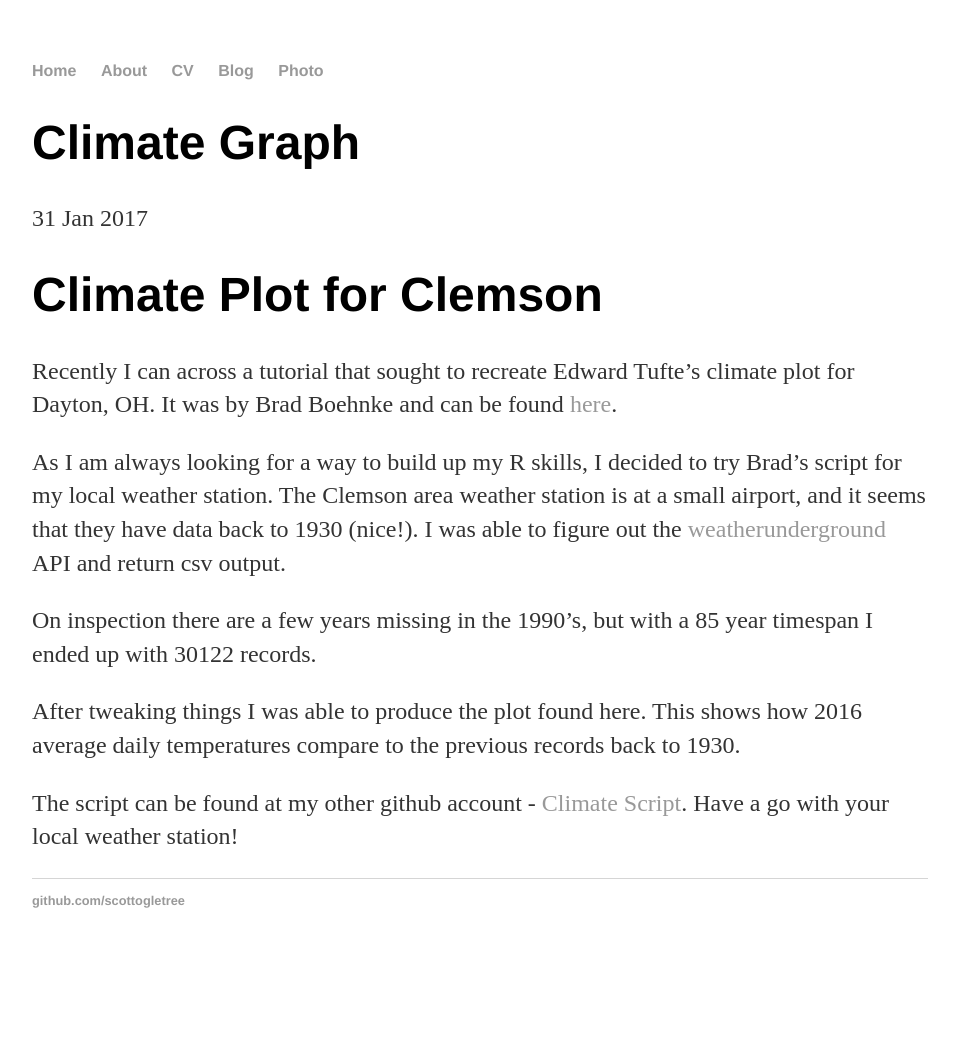
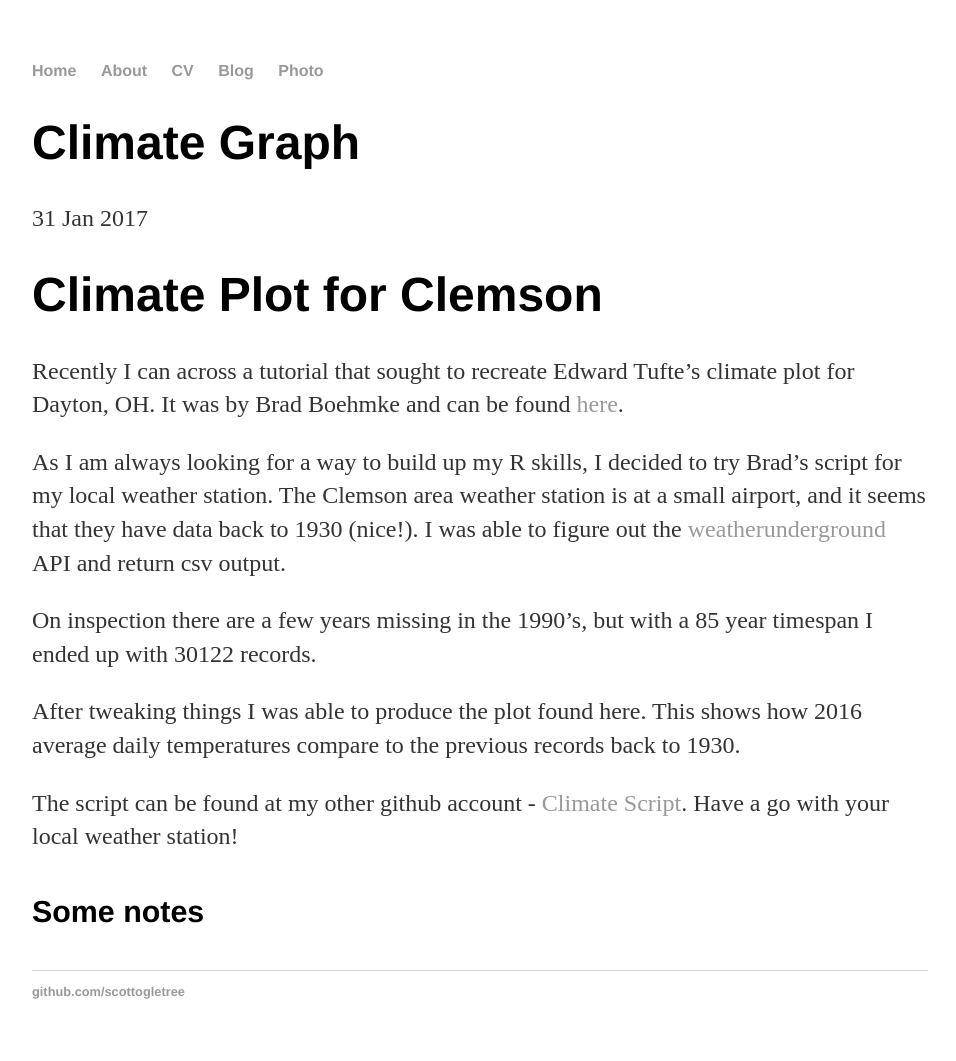
Before and after one commit to scottogletree/ogletrees.github.io, a Jekyll site: the page built from _posts/2017-01-31-climate-graph.md, in a window 1280 px wide. Shown: the whole page, without its empty margins (160-1116 px from the left). Built offline with Jekyll 4.4.1, drawn with Linux system fonts in a browser that asks for light colours; our own code applies the rules of GitHub Pages for plain Markdown files; before the commit the page ends 969 px from its top, so only the background shows below that.

Commit message:
Update 2017-01-31-climate-graph.md

```diff
--- a/_posts/2017-01-31-climate-graph.md
+++ b/_posts/2017-01-31-climate-graph.md
@@ -1,6 +1,6 @@
 # Climate Plot for Clemson
 
-Recently I can across a tutorial that sought to recreate Edward Tufte's climate plot for Dayton, OH. It was by Brad Boehnke and can be found [here](https://rpubs.com/bradleyboehmke/weather_graphic).
+Recently I can across a tutorial that sought to recreate Edward Tufte's climate plot for Dayton, OH. It was by Brad Boehmke and can be found [here](https://rpubs.com/bradleyboehmke/weather_graphic).
 
 As I am always looking for a way to build up my R skills, I decided to try Brad's script for my local weather station. The Clemson area weather station is at a small airport, and it seems that they have data back to 1930 (nice!). I was able to figure out the [weatherunderground](weatherunderground.com) API and return csv output.
 
@@ -11,3 +11,5 @@
 
 
 The script can be found at my other github account - [Climate Script](https://github.com/ogletrees/ClimateStudy). Have a go with your local weather station!
+
+#### Some notes
```
